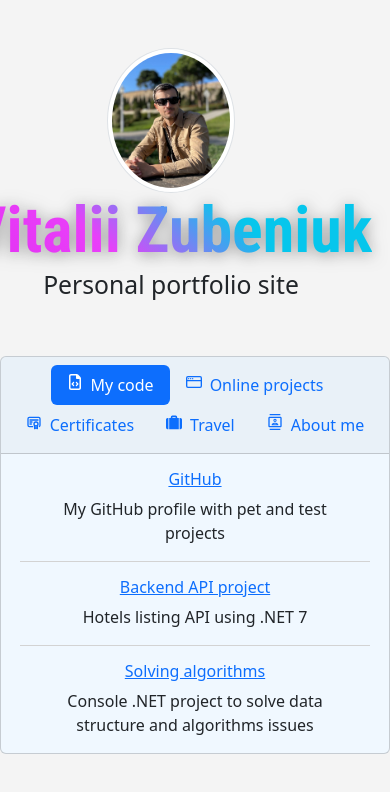
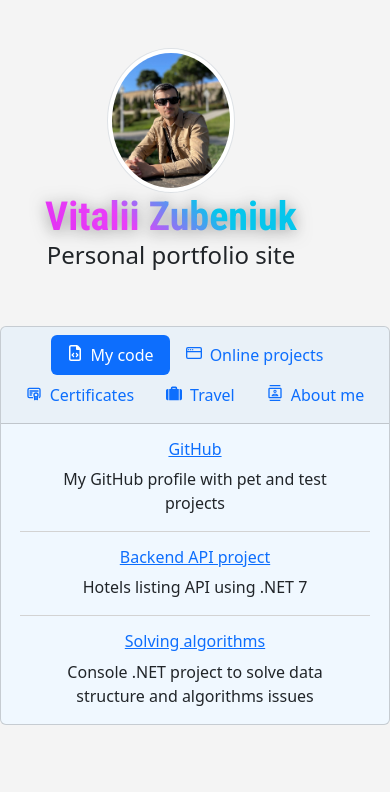
Before and after one commit to VitaliyLV/Portfolio, a React (Vite) app: page / in a window 390 px wide. Shown: the top 792 px of the page. Built offline with nearby package versions, Linux system fonts and the light colour scheme.

Commit message:
fonts styling

```diff
--- a/package.json
+++ b/package.json
@@ -1,5 +1,4 @@
 {
-  "homepage": "https://vitaliylv.github.io/portfolio/",
   "name": "react-portfolio",
   "version": "0.0.0",
   "scripts": {
--- a/src/index.css
+++ b/src/index.css
@@ -41,6 +41,14 @@ img {
   .chapter {
     margin: 0 5%;
   }
+  header h1 {
+    font-size: 2.5rem;
+    font-weight: 700;
+    filter: drop-shadow(0 2px 8px rgba(54, 54, 54, 0.5));
+  }
+  h2 {
+    font-size: 1.5rem;
+  }
 }
 .button-icon {
   width: 1rem;
```
